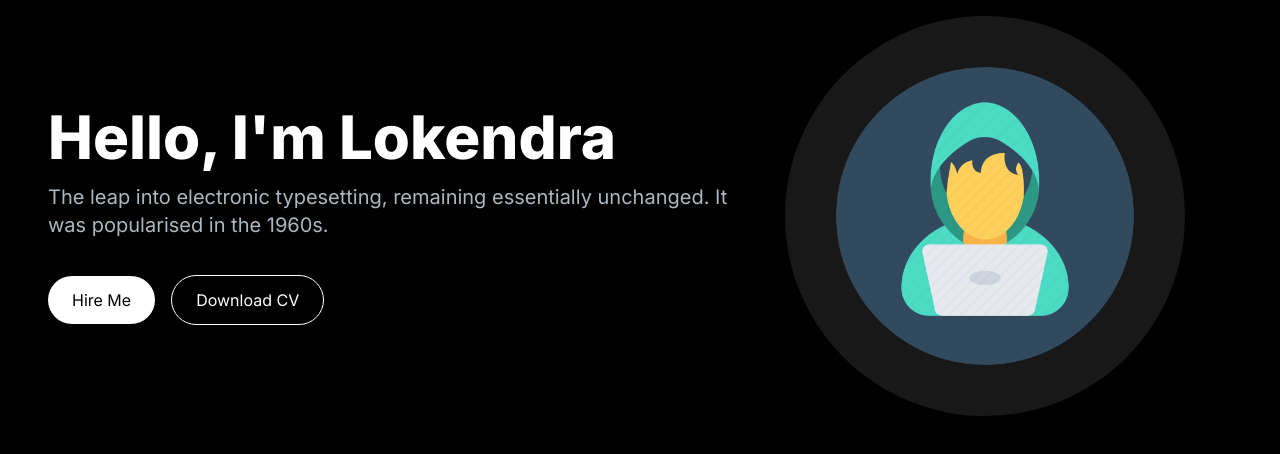
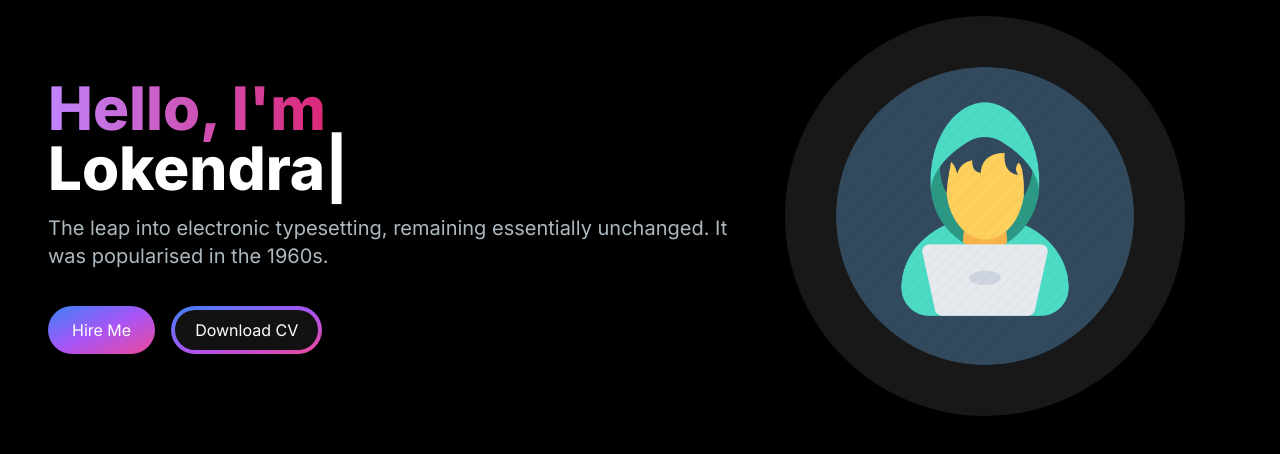
Before and after one commit to thejaduijin/portfolio-website, a Next.js app: page / in a window 1280 px wide. Shown: the top 454 px of the page. Built offline with nearby package versions, Linux system fonts and the light colour scheme.

Commit message:
hero section completed

```diff
--- a/src/app/components/HeroSection.jsx
+++ b/src/app/components/HeroSection.jsx
@@ -1,18 +1,45 @@
+"use client"
 import React from 'react';
 import Image from 'next/image';
+import { TypeAnimation } from 'react-type-animation';
 
 function HeroSection() {
     return (
         <section>
-            <div className='grid grid-cols-1 lg:grid-cols-12'>
-                <div className='col-span-7 place-self-center'>
-                    <h1 className='text-white mb-4 text-4xl lg:text-6xl font-extrabold'>Hello, I'm Lokendra</h1>
-                    <p className='text-[#ADB7BE] text-lg mb-6 lg:text-xl'>
+            <div className='grid grid-cols-1 sm:grid-cols-12'>
+                <div className='col-span-7 place-self-center text-center sm:text-left'>
+                    <h1 className='text-white mb-4 text-4xl sm:text-5xl lg:text-6xl font-extrabold'>
+                        <span className='text-transparent bg-clip-text bg-gradient-to-r from-purple-400 to-pink-600'>
+                            Hello, I'm{""}
+                        </span>
+                        <br></br>
+                        <TypeAnimation
+                            sequence={[
+                                // Same substring at the start will only be typed out once, initially
+                                'Lokendra',
+                                1000, // wait 1s before replacing "Mice" with "Hamsters"
+                                'Web Developer',
+                                1000,
+                                // 'Software Developer',
+                                // 1000,
+                            ]}
+                            wrapper="span"
+                            speed={50}
+                            repeat={Infinity}
+                        />
+                    </h1>
+                    <p className='text-[#ADB7BE] text-base sm:text-lg mb-6 lg:text-xl'>
                         The leap into electronic typesetting, remaining essentially unchanged. It was popularised in the 1960s.
                     </p>
                     <div>
-                        <button className='px-6 py-3 rounded-full mr-4 bg-white hover:bg-slate-200 text-black'>Hire Me</button>
-                        <button className='px-6 py-3 rounded-full bg-transparent hover:bg-slate-800 text-white border border-white mt-3'>Download CV</button>
+                        <button className='px-6 py-3 w-full sm:w-fit rounded-full mr-4 bg-gradient-to-br from-blue-500 via-purple-500 to-pink-500 hover:bg-slate-200 text-white'>
+                            Hire Me
+                        </button>
+                        <button className='px-1 py-1 w-full sm:w-fit rounded-full bg-gradient-to-br from-blue-500 via-purple-500 to-pink-500 hover:bg-slate-800 text-white mt-3'>
+                            <span className='block bg-[#121212] hover:bg-slate-800 rounded-full px-5 py-2'>
+                                Download CV
+                            </span>
+                        </button>
                     </div>
                 </div>
                 <div className='col-span-5 place-self-center mt-4 lg:mt-0'>
@@ -31,4 +58,4 @@ function HeroSection() {
     )
 }
 
-export default HeroSection
+export default HeroSection;
```
Also changed, not shown: package.json (+5 -4 lines), 1 other file (tests, documents, lock files or other folders).
